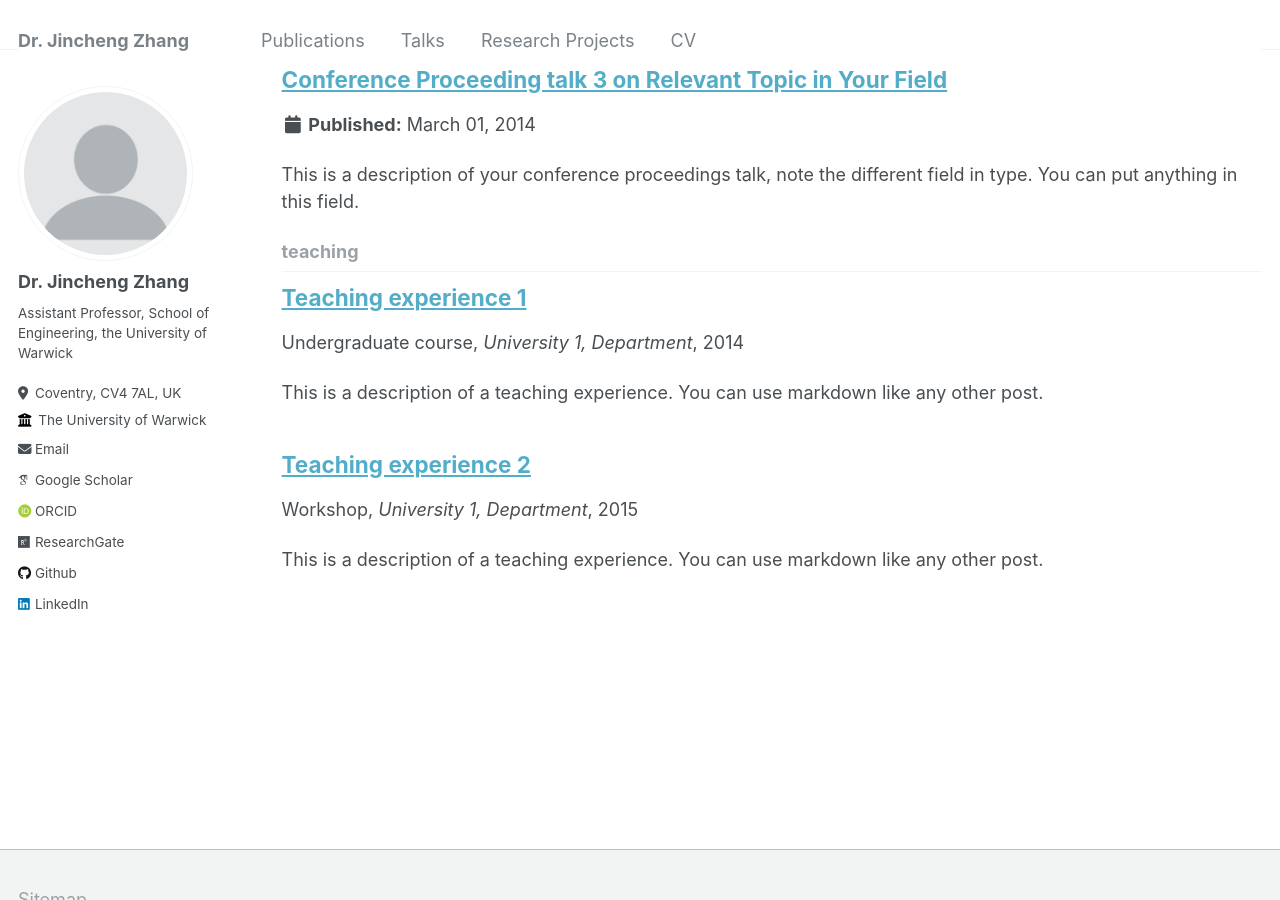
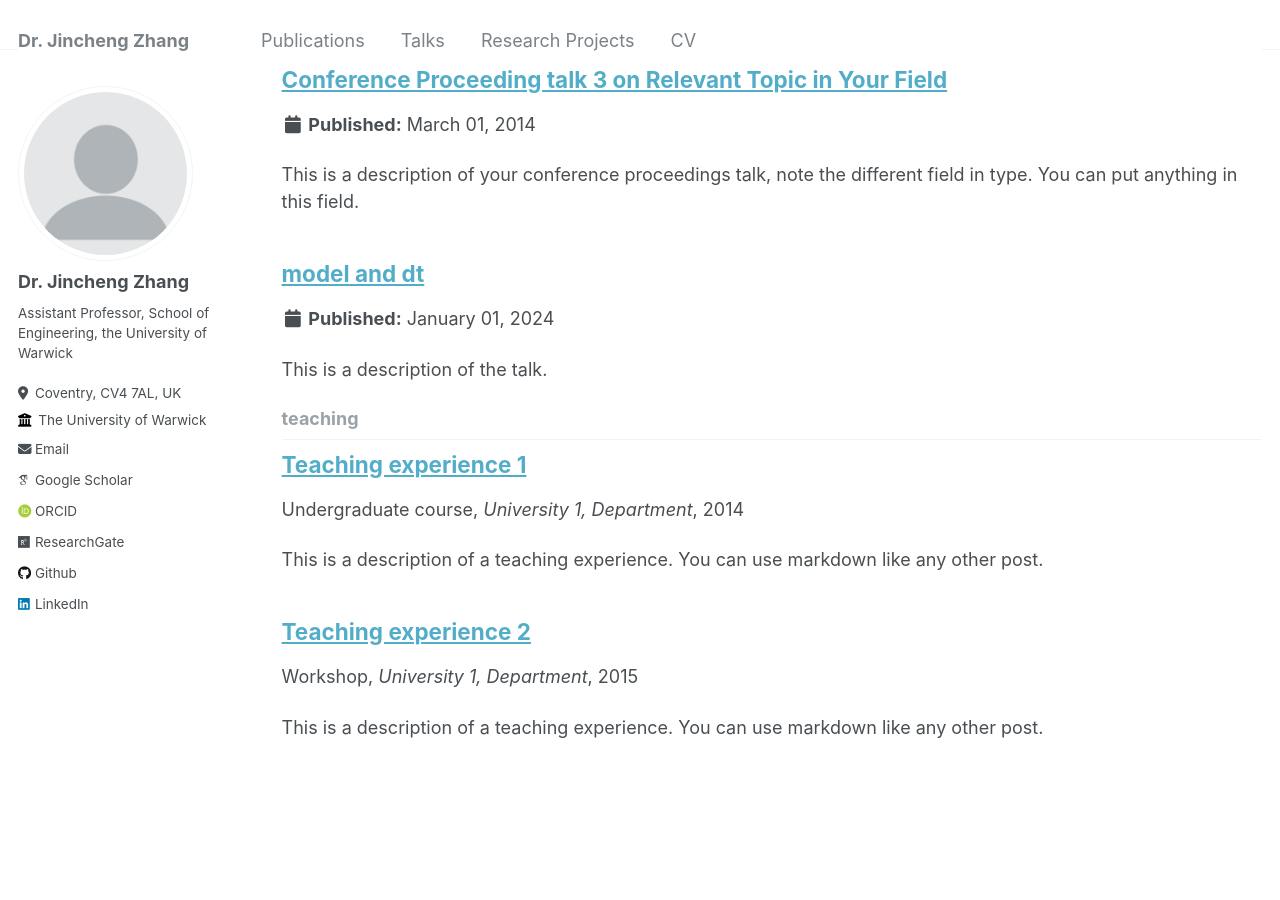
Before and after one commit to zhangxcii/zhangxcii.github.io, a Jekyll site: the page built from _pages/collection-archive.html, in a window 1280 px wide and 900 px high, scrolled down 2167 px. Built offline with Jekyll 4.4.1, drawn with Linux system fonts in a browser that asks for light colours; some web fonts are replaced; a file with an impossible date is left out.

Commit message:
Update 2012-03-01-talk-1.md

```diff
--- a/_talks/2012-03-01-talk-1.md
+++ b/_talks/2012-03-01-talk-1.md
@@ -4,7 +4,7 @@ collection: talks
 type: "Seminars"
 permalink: /talks/2012-03-01-talk-1
 hosted by: "Supergen ORE Hub"
-date: 2024-0-0
+date: 2024-01-01
 ---
 
 This is a description of the talk.
```
